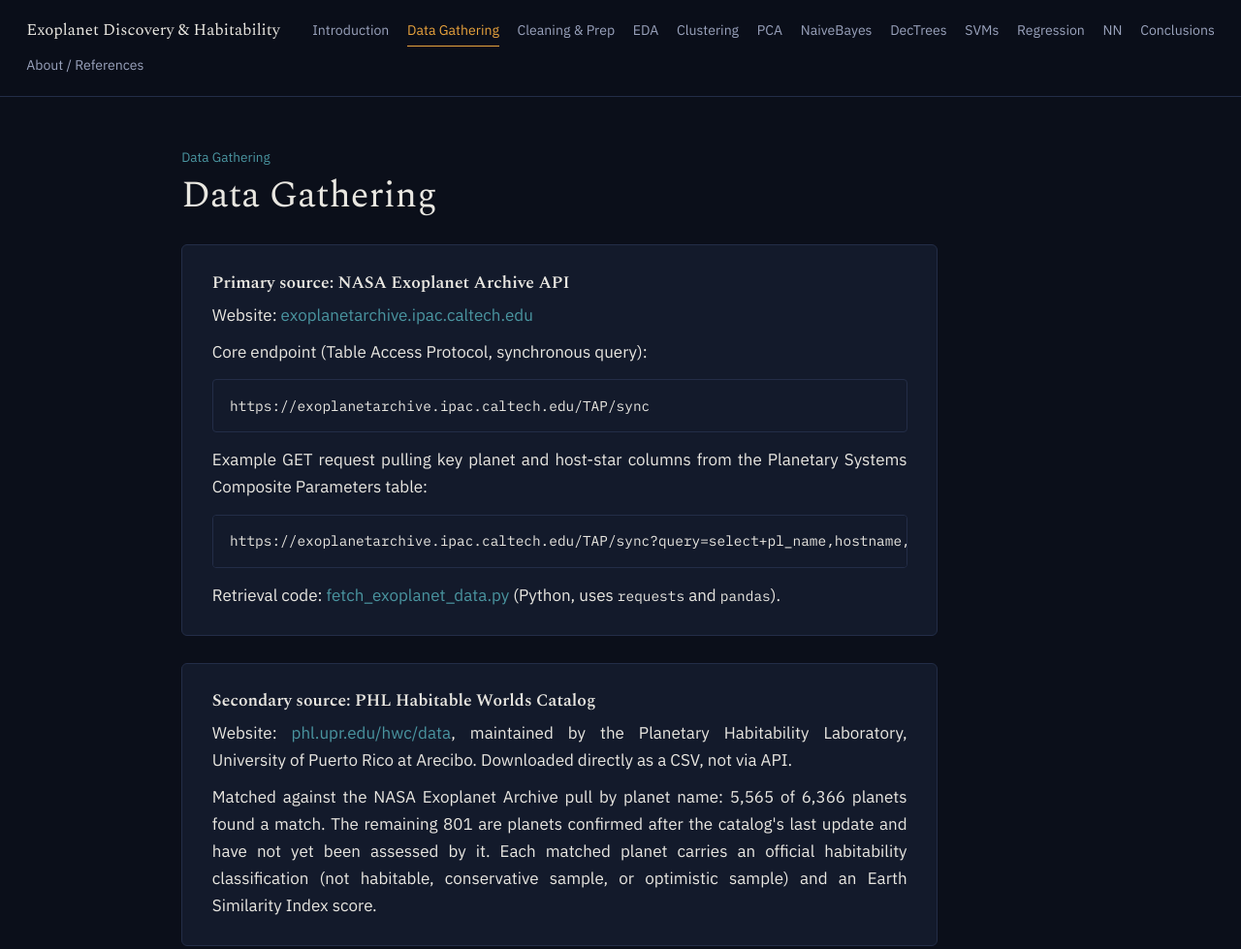
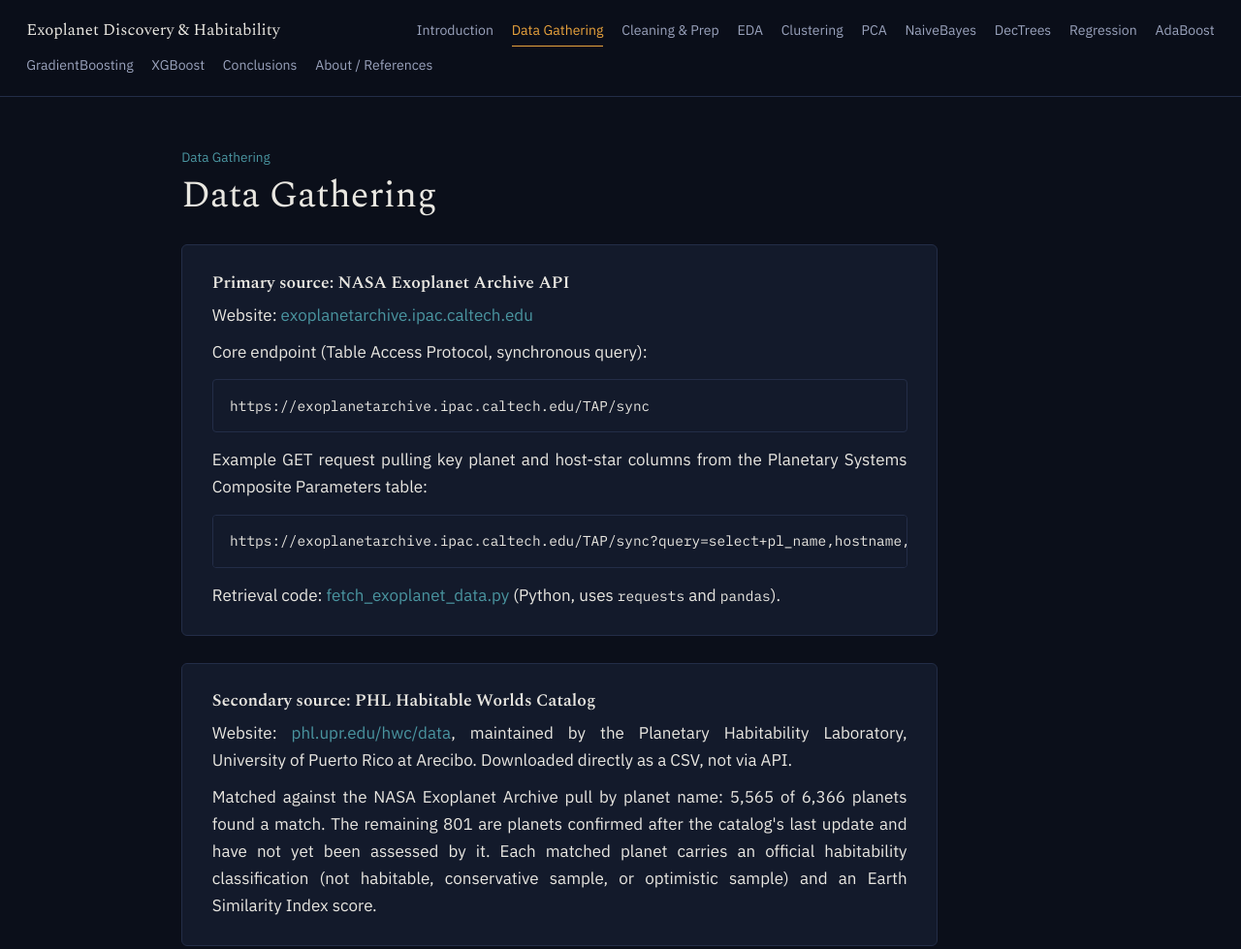
Before and after one commit to Aayushx9/CSCI-5612-ML-Exoplanet-Habitability, a plain HTML site: page data_gathering.html in a window 1280 px wide. Shown: the top 979 px of the page at 97% size. Drawn offline with nearby package versions, Linux system fonts and the light colour scheme.

Commit message:
Add files via upload

```diff
--- a/data_gathering.html
+++ b/data_gathering.html
@@ -9,7 +9,7 @@
 <link rel="stylesheet" href="style.css">
 </head>
 <body>
-<nav class="topnav"><span class="brand">Exoplanet Discovery &amp; Habitability</span><a href="index.html">Introduction</a><a href="data_gathering.html" class="active">Data Gathering</a><a href="cleaning_prep.html">Cleaning &amp; Prep</a><a href="eda.html">EDA</a><a href="clustering.html">Clustering</a><a href="pca.html">PCA</a><a href="naivebayes.html">NaiveBayes</a><a href="dectrees.html">DecTrees</a><a href="svms.html">SVMs</a><a href="regression.html">Regression</a><a href="nn.html">NN</a><a href="conclusions.html">Conclusions</a><a href="about_references.html">About / References</a></nav><main>
+<nav class="topnav"><span class="brand">Exoplanet Discovery &amp; Habitability</span><a href="index.html">Introduction</a><a href="data_gathering.html" class="active">Data Gathering</a><a href="cleaning_prep.html">Cleaning &amp; Prep</a><a href="eda.html">EDA</a><a href="clustering.html">Clustering</a><a href="pca.html">PCA</a><a href="naivebayes.html">NaiveBayes</a><a href="dectrees.html">DecTrees</a><a href="regression.html">Regression</a><a href="adaboost.html">AdaBoost</a><a href="gradientboosting.html">GradientBoosting</a><a href="xgboost.html">XGBoost</a><a href="conclusions.html">Conclusions</a><a href="about_references.html">About / References</a></nav><main>
   <p class="eyebrow">Data Gathering</p>
   <h1>Data Gathering</h1>
 
```
